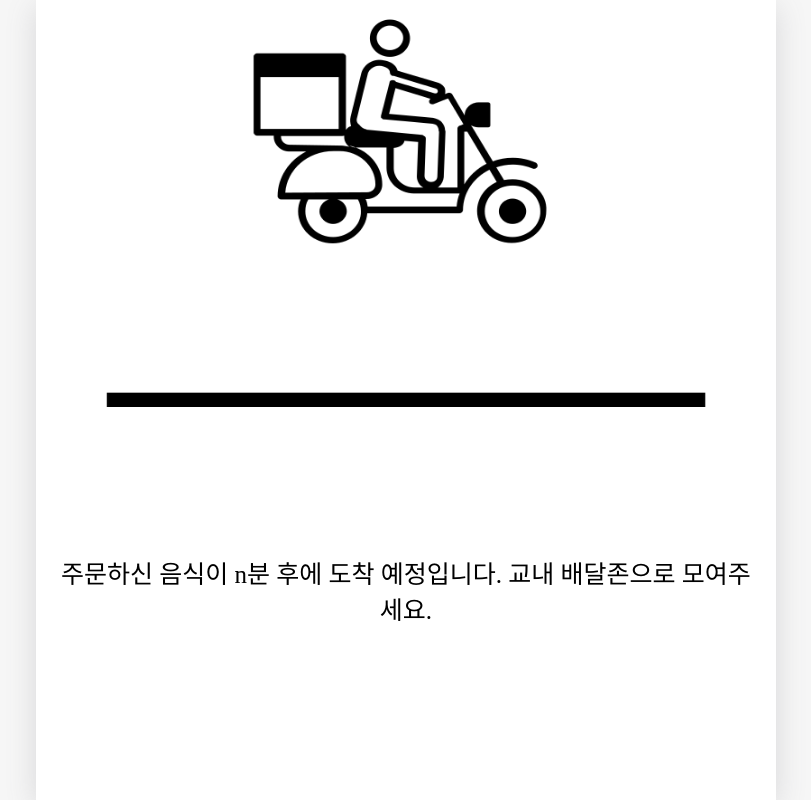
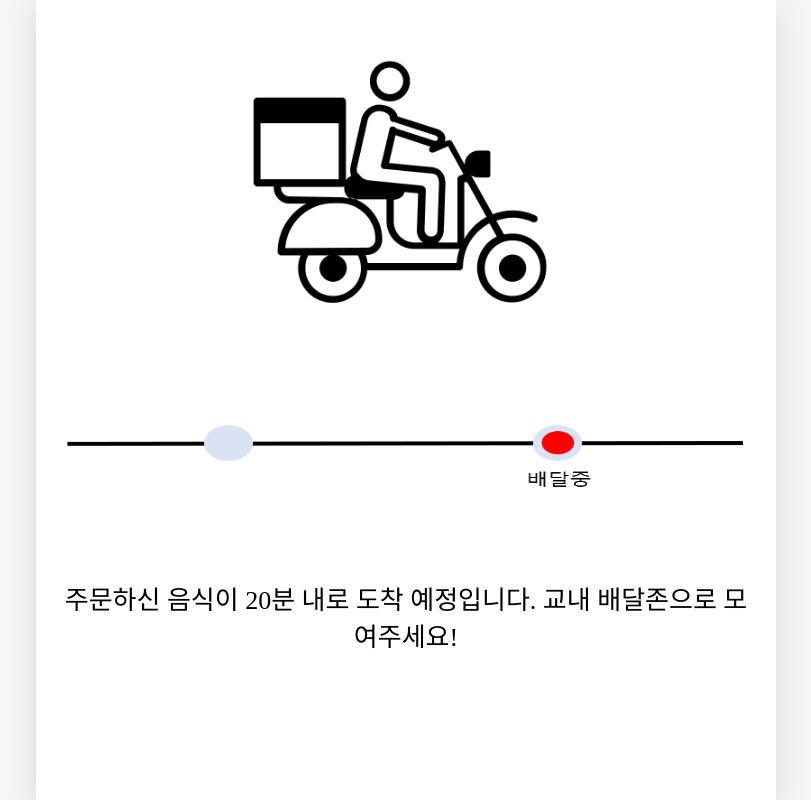
Before and after one commit to 2nd-HUFSummer-Hackathon/SPotato, a React (Create React App) app in the folder domdelivery/: page /delivery in a window 1280 px wide. Shown: the whole page, without its empty margins (234-1045 px from the left). Built offline with nearby package versions, Linux system fonts and the light colour scheme.

Commit message:
Delivery complete

```diff
--- a/domdelivery/src/App.css
+++ b/domdelivery/src/App.css
@@ -47,18 +47,25 @@ body {
   text-align: center;
 }
 
+.Delivery img{
+  margin-top: 40px;
+}
+
 .Delivery .bike {
-  height: 250px;
+  height: 270px;
   width: 50%;
 }
 
 .Delivery .imgline {
-  height: 300px;
-  width: 1000px;
+  margin-top: 90px;
+  margin-bottom: 60px;
+  height: 100px;
+  width: 100%;
 }
 
 .Delivery .delivery-text {
-  font-size: 25px;
+  font-size: 26px;
+  margin-top: 15px;
   margin-bottom: 20px;
 }
 
--- a/domdelivery/src/pages/Delivery.js
+++ b/domdelivery/src/pages/Delivery.js
@@ -15,9 +15,16 @@ const Delivery=()=> {
       };
     }, []); // 컴포넌트가 처음 렌더링될 때만 실행
 
+    const text = currentImage===process.env.PUBLIC_URL+`assets/line2.png`
+      ? "주문하신 음식이 20분 내로 도착 예정입니다. 교내 배달존으로 모여주세요!"
+      : "음식이 조리 중입니다. 조금만 기다려 주세요... ."
+
     return (
       <div>
-        <img  className="imgline" src={currentImage} alt="Current Image" />
+        <img className="imgline" src={currentImage} alt="Current Image" />
+        <div className="delivery-text">
+          {text}
+        </div>
       </div>
     );
   };
@@ -26,10 +33,7 @@ const Delivery=()=> {
     <div className="Delivery">
       <img className="bike" src={process.env.PUBLIC_URL+`assets/bike.png`}/>
       <div ><ImageChanger/></div>
-      <div className="delivery-text">
-        주문하신 음식이 n분 후에 도착 예정입니다.
-        교내 배달존으로 모여주세요.
-      </div>
+
     </div>
   )
 }
```
Also changed, not shown: domdelivery/public/assets/line1.png, domdelivery/public/assets/line2.png.
